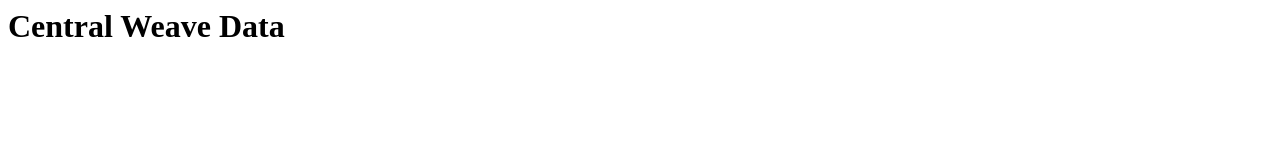
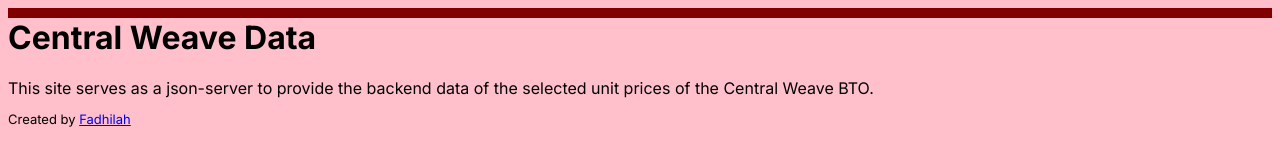
Before and after one commit to n-fadhilah/CentralWeaveData, a website: page public/index.html in a window 1280 px wide. Drawn offline with Linux system fonts and the light colour scheme.

Commit message:
modified landing page

```diff
--- a/public/index.html
+++ b/public/index.html
@@ -1 +1,27 @@
-<h1>Central Weave Data</h1>
+<style>
+@import url('https://fonts.googleapis.com/css2?family=Inter:wght@400;500;700&display=swap');
+  h1{
+    font-family: 'Inter', sans-serif;
+  }
+
+  body{
+    background-color: pink;
+    color: black;
+    font-family: 'Inter', sans-serif;
+    border-top: 10px solid maroon;
+    position: relative;
+  }
+
+  p{
+    font-size:small;
+  }
+</style>
+<head>
+
+</head>
+<body>
+
+  <h1>Central Weave Data</h1>
+<section>This site serves as a json-server to provide the backend data of the selected unit prices of the Central Weave BTO.</section>
+<p>Created by <a href="https://github.com/n-fadhilah">Fadhilah</a></p>
+</body>
```
